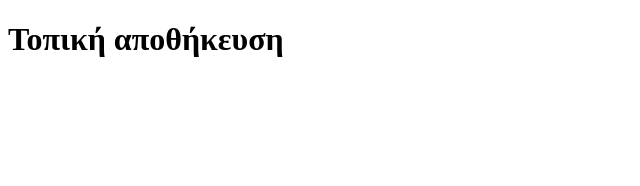
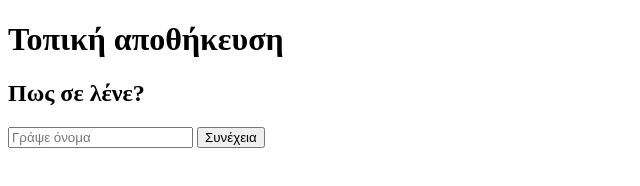
Before and after one commit to nnn13nnn/13th, a plain HTML site: page index.html in a window 1280 px wide. Shown: the whole page, without its empty margins (0-640 px from the left). Drawn offline with Linux system fonts and the light colour scheme.

Commit message:
Update index.html

```diff
--- a/index.html
+++ b/index.html
@@ -22,7 +22,7 @@
 
 
 <script>
-windows.onload = function() {
+window.onload = function() {
 
   checkUser();
 }
```
